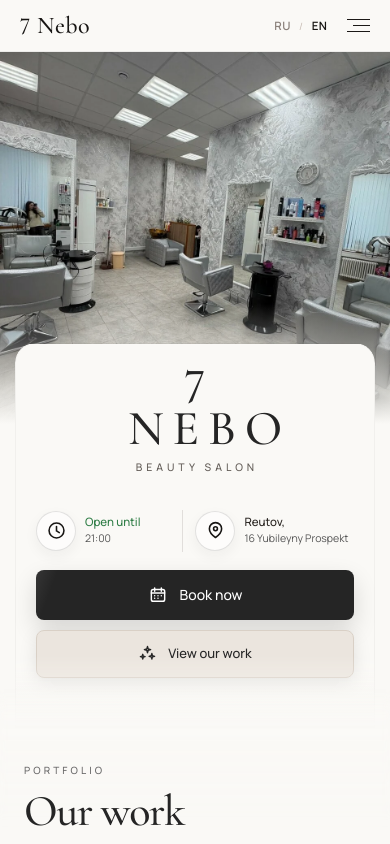
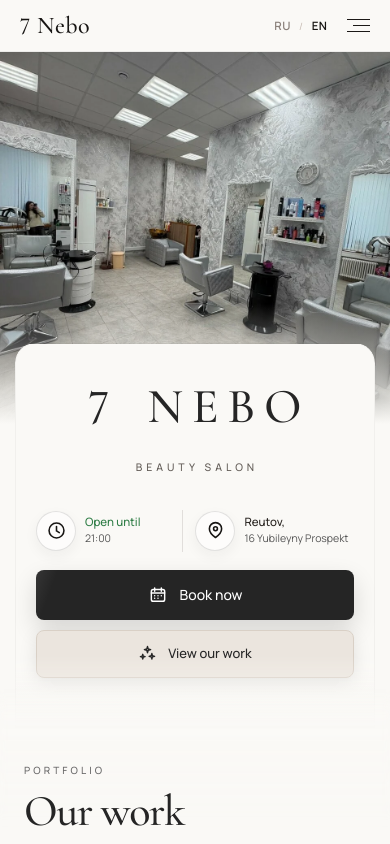
Before and after one commit to ichAEY/7_nebo-Grisha, a plain HTML site: page index.html in a window 390 px wide. Shown: the top 844 px of the page. Drawn offline with nearby package versions, Linux system fonts and the light colour scheme.

Commit message:
Keep mobile 7 Nebo hero title on one line

```diff
--- a/mobile-overrides.css
+++ b/mobile-overrides.css
@@ -423,12 +423,14 @@
   }
   #salon-mobile #tn13Top .tn22-title{
     box-sizing:border-box!important;
-    display:grid!important;
-    place-items:center!important;
+    display:flex!important;
+    align-items:center!important;
+    justify-content:center!important;
     width:100%!important;
     min-height:86px!important;
     margin:0!important;
     text-align:center!important;
+    white-space:nowrap!important;
   }
   #salon-mobile #tn13Top .tn22-title.is-single-line{
     font-size:clamp(34px,16vw,var(--hero-single-max,68px))!important;
```
